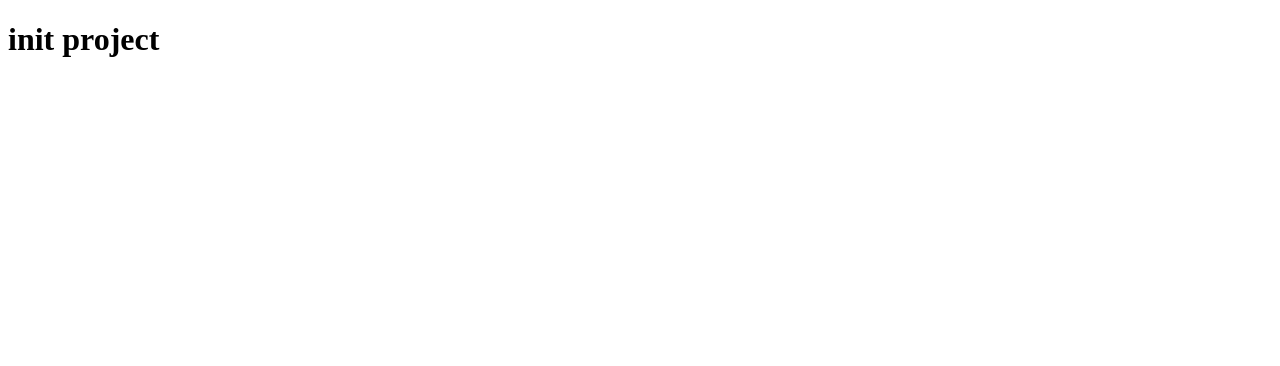
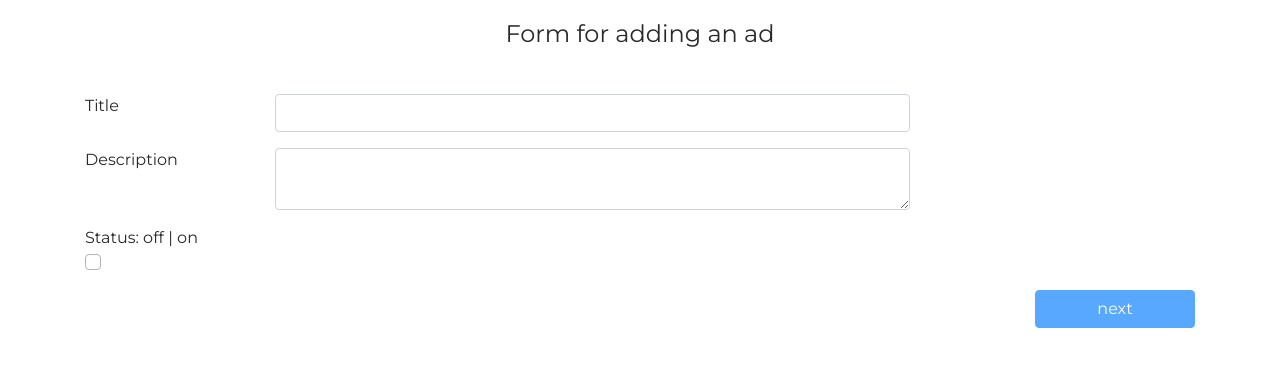
Before and after one commit to skipin-maksim/add-an-advert, a React (Create React App) app: page / in a window 1280 px wide. Shown: the top 366 px of the page. Built offline with nearby package versions, Linux system fonts and the light colour scheme.

Commit message:
1 tab ready

```diff
--- a/package.json
+++ b/package.json
@@ -6,10 +6,12 @@
     "@testing-library/jest-dom": "^5.11.9",
     "@testing-library/react": "^11.2.5",
     "@testing-library/user-event": "^12.7.1",
+    "bootstrap": "^4.6.0",
     "node-sass": "^5.0.0",
     "react": "^17.0.1",
     "react-dom": "^17.0.1",
     "react-scripts": "4.0.2",
+    "reactstrap": "^8.9.0",
     "web-vitals": "^1.1.0"
   },
   "scripts": {
--- /dev/null
+++ b/src/components/App.js
@@ -0,0 +1,42 @@
+import { Container, Row, Col } from "reactstrap";
+
+import Tabs from "./Tabs";
+
+function App() {
+  return (
+    <>
+      <header
+        style={{
+          padding: "20px 0",
+        }}
+      >
+        <Container>
+          <Row>
+            <Col>
+              <h1
+                style={{
+                  margin: "0",
+                  fontSize: "24px",
+                  textAlign: "center",
+                }}
+              >
+                Form for adding an ad
+              </h1>
+            </Col>
+          </Row>
+        </Container>
+      </header>
+      <main>
+        <Container>
+          <Row>
+            <Col>
+              <Tabs />
+            </Col>
+          </Row>
+        </Container>
+      </main>
+    </>
+  );
+}
+
+export default App;
--- a/src/components/App/App.js
+++ /dev/null
@@ -1,13 +0,0 @@
-import './App.scss';
-
-function App() {
-  return (
-    <div className="App">
-      <header className="App-header">
-        <h1>init project</h1>
-      </header>
-    </div>
-  );
-}
-
-export default App;
--- /dev/null
+++ b/src/components/Form-components/FormInput.js
@@ -0,0 +1,41 @@
+import React from "react";
+import { Col, FormGroup, Label, Input, FormFeedback } from "reactstrap";
+
+export default function FormInput({
+  isInvalidInput = false,
+  onChangeInput,
+  isValidInput,
+  labelTitle,
+  errorText = "",
+  setData,
+  data,
+  name,
+  type,
+  id,
+  xsL = "12",
+  mdL = "2",
+  xsI = "12",
+  mdI = "7",
+}) {
+  return (
+    <FormGroup row>
+      <Col xs={xsL} md={mdL}>
+        <Label for="title">{labelTitle}</Label>
+      </Col>
+
+      <Col xs={xsI} md={mdI}>
+        <Input
+          id={id}
+          name={name}
+          type={type}
+          invalid={isInvalidInput}
+          value={data}
+          autoComplete="off"
+          onBlur={isValidInput}
+          onChange={({ target }) => onChangeInput(target.value, setData)}
+        />
+        <FormFeedback>{errorText}</FormFeedback>
+      </Col>
+    </FormGroup>
+  );
+}
--- /dev/null
+++ b/src/components/FormBlock.js
@@ -0,0 +1,6 @@
+import React from "react";
+import { Form } from "reactstrap";
+
+export default function FormBlock({ children }) {
+  return <Form>{children}</Form>;
+}
--- /dev/null
+++ b/src/components/Tabs.js
@@ -0,0 +1,131 @@
+import React, { useState, useEffect } from "react";
+import {
+  CustomInput,
+  TabContent,
+  TabPane,
+  Row,
+  Col,
+  FormGroup,
+  Label,
+  Button,
+} from "reactstrap";
+
+import FormBlock from "./FormBlock";
+import FormInput from "./Form-components/FormInput";
+
+export default function Tabs() {
+  const [activeTab, setActiveTab] = useState("1");
+  const [title, setTitle] = useState("");
+  const [description, setDescription] = useState("");
+  const [status, setStatus] = useState(false);
+  const [isDisabledNextBtn, setIsDisabledNextBtn] = useState(true);
+  const [isInvalidInput, setIsInvalidInput] = useState(false);
+
+  const toggleTab = (tab) => {
+    if (activeTab !== tab) setActiveTab(tab);
+  };
+
+  const toggleInput = (value, setValue) => {
+    setValue(!value);
+  };
+
+  const onChangeInput = (value, setValue) => {
+    setValue(value);
+  };
+
+  useEffect(() => {
+    title.length >= 3
+      ? setIsDisabledNextBtn(false)
+      : setIsDisabledNextBtn(true);
+  }, [description, isDisabledNextBtn, status, title]);
+
+  const isValidInput = () => {
+    title.length < 3 ? setIsInvalidInput(true) : setIsInvalidInput(false);
+  };
+
+  return (
+    <FormBlock>
+      <TabContent activeTab={activeTab}>
+        <TabPane tabId="1" style={{ padding: "25px 0" }}>
+          <FormInput
+            errorText="Minimum 3 characters"
+            isInvalidInput={isInvalidInput}
+            onChangeInput={onChangeInput}
+            isValidInput={isValidInput}
+            labelTitle="Title"
+            id="title"
+            name="title"
+            type="text"
+            data={title}
+            setData={setTitle}
+          />
+
+          <FormInput
+            onChangeInput={onChangeInput}
+            labelTitle="Description"
+            id="description"
+            name="description"
+            type="textarea"
+            data={description}
+            setData={setDescription}
+          />
+
+          <FormGroup row>
+            <Col xs="12">
+              <Label for="status" check>
+                Status: off | on
+              </Label>
+            </Col>
+
+            <Col xs="1">
+              <CustomInput
+                type="checkbox"
+                id="status"
+                name="status"
+                checked={status}
+                onChange={() => toggleInput(status, setStatus)}
+              />
+            </Col>
+          </FormGroup>
+
+          <Row>
+            <Col
+              xs={{ size: 4, offset: 8 }}
+              md={{ size: 3, offset: 9 }}
+              lg={{ size: 2, offset: 10 }}
+            >
+              <Button
+                block={true}
+                color="primary"
+                onClick={() => {
+                  toggleTab("2");
+                }}
+                disabled={isDisabledNextBtn}
+              >
+                next
+              </Button>
+            </Col>
+          </Row>
+        </TabPane>
+
+        <TabPane tabId="2">
+          <Row>
+            <Col sm="6">2</Col>
+          </Row>
+        </TabPane>
+
+        <TabPane tabId="3">
+          <Row>
+            <Col sm="6">3</Col>
+          </Row>
+        </TabPane>
+
+        <TabPane tabId="4">
+          <Row>
+            <Col sm="6">4</Col>
+          </Row>
+        </TabPane>
+      </TabContent>
+    </FormBlock>
+  );
+}
--- a/src/index.scss
+++ b/src/index.scss
@@ -0,0 +1,18 @@
+@import url("https://fonts.googleapis.com/css2?family=Montserrat:wght@300;400;700&display=swap");
+
+html {
+  box-sizing: border-box;
+}
+
+*,
+*::before,
+*::after {
+  margin: 0;
+  padding: 0;
+  box-sizing: inherit;
+}
+
+body {
+  font-family: "Montserrat", sans-serif;
+  color: #292929;
+}
```
Also changed, not shown: src/index.js (+8 -5 lines), src/components/App/App.scss (deleted), 1 other file (tests, documents, lock files or other folders).
